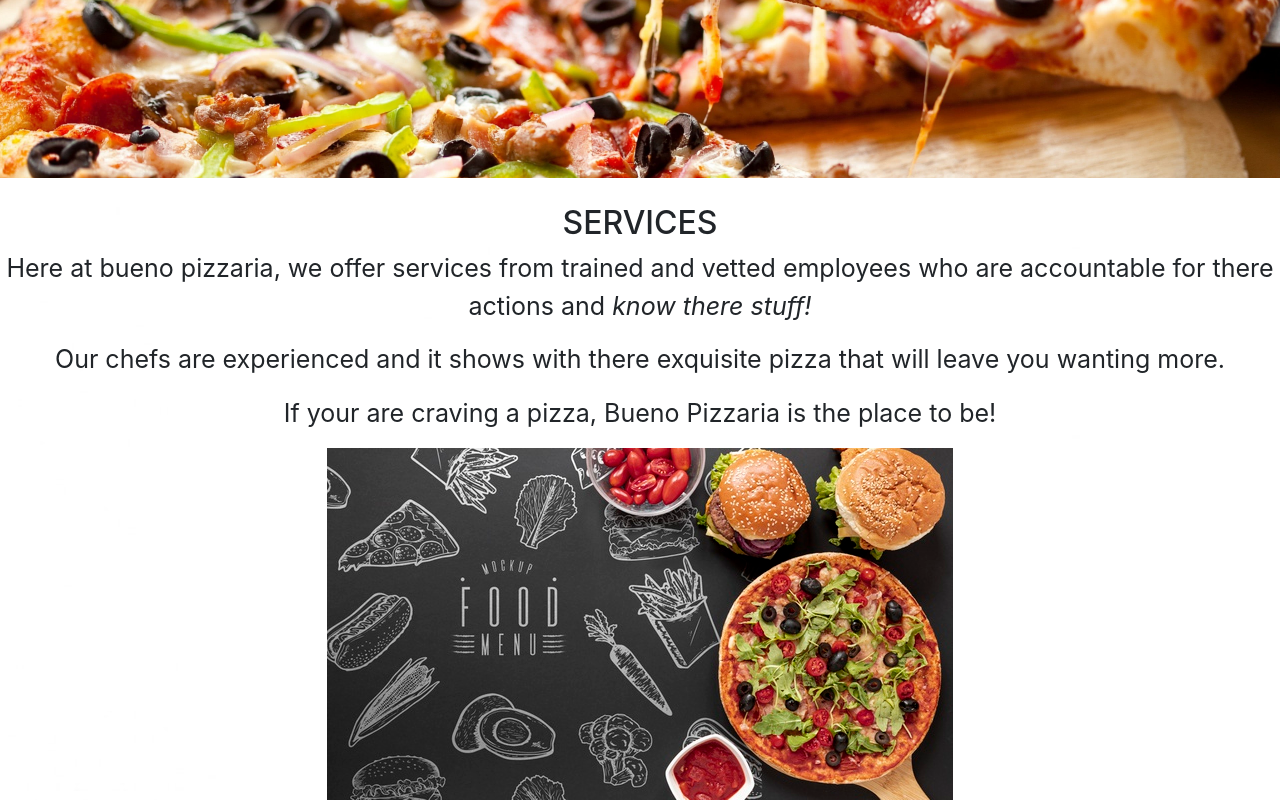
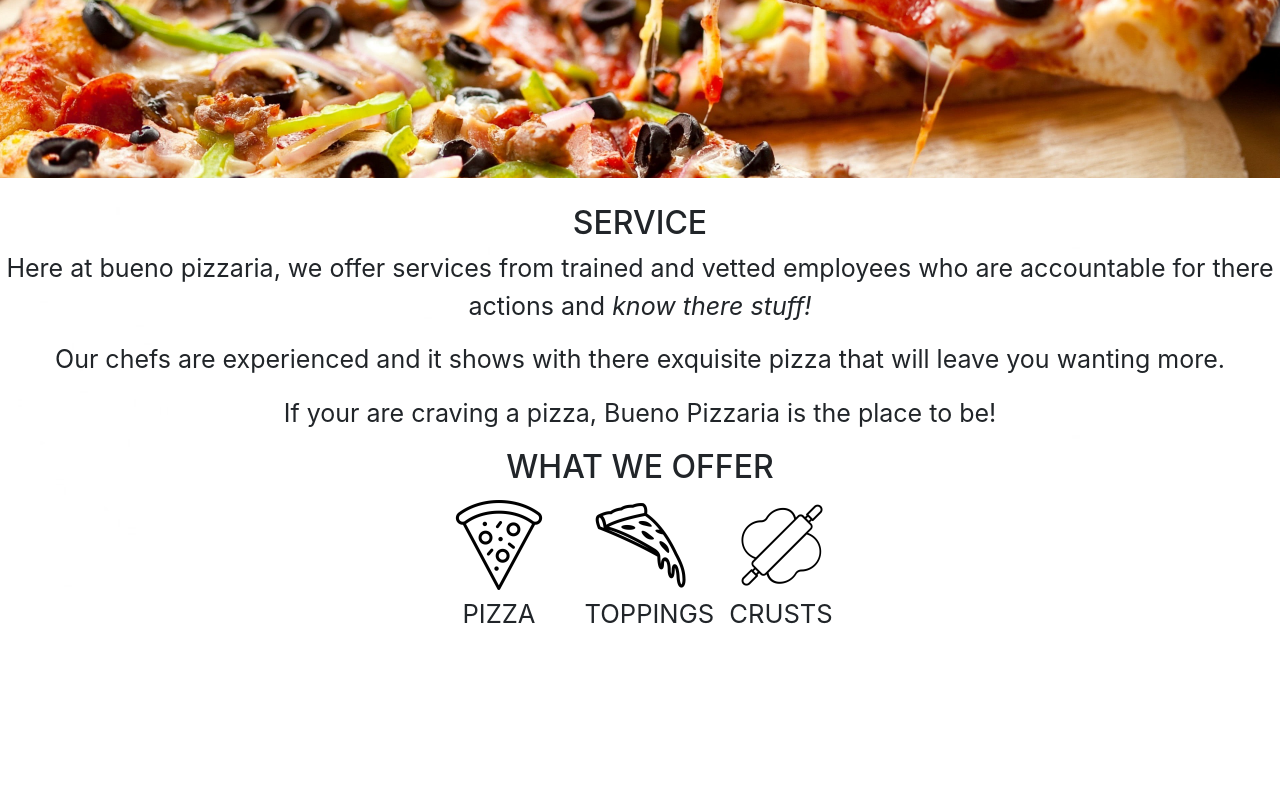
Before and after one commit to OwinoLucas/bueno-pizzaria, a plain HTML site: page index.html in a window 1280 px wide. Shown: the part 785-1585 px from the top of the page. After the commit the page ends 1434 px from the top, so only its background shows below. Drawn offline with Linux system fonts and the light colour scheme.

Commit message:
Add pizza,toppings and crusts icons

```diff
--- a/css/styles.css
+++ b/css/styles.css
@@ -45,3 +45,6 @@ body{
     font-size: 25px;
     margin-top: 2%;
 }
+.wwo{
+    display: inline-block;
+}
--- a/index.html
+++ b/index.html
@@ -16,21 +16,38 @@
         </div>
         <div class="jumbotron" style="background-image: url(pics/img5.jpg);">
           <h1>BUENO PIZZARIA</h1>
-            <h3><span class="motto">Mmmmmmmhh...Its BUENO!!</span></h3>
+          <h3><span style="font-family: Verdana, Geneva, Tahoma, sans-serif;" class="motto">Mmmmmmmhh...Its BUENO!!</span></h3>
         </div>
           <p>Here at <strong>Bueno Pizzaria</strong> we offer delicious pizzas that comes with quality service to any and all customers.</p>
           <p>We offer a variety of pizza and pizza sizes with even more variety of toppings to make sure we satisfy you're pizza desires.</p>
 
         <div class="head"> </div>
         <div class="service">
-        <h2>SERVICES</h2>
+          <h2>SERVICE</h2>
           <p>Here at bueno pizzaria, we offer services from trained and vetted employees who are accountable for there actions and <em>know there stuff!</em></p>
           <p>Our chefs are experienced and it shows with there exquisite pizza that will leave you wanting more.</p>
           <p>If your are craving a pizza, Bueno Pizzaria is the place to be!</p>
         </div>
-        <div class="pic">
-            <img src="pics/top-view-fast-food-black-background-mock-up_23-2148321326.jpg">
+        <div class="wwo">
+            <h2>WHAT WE OFFER</h2>
+            <div class="row">
+              <div class="col-md-4">
+                  <img src="pics/unnamed (1).png" width="100">
+                  <p>PIZZA</p>
               </div>
+              <div class="col-md-4">
+                  <img src="pics/f3610d258fdcc2e649c9197ae72fa1a1.png" width="100">
+                  <p>TOPPINGS</p>
+              </div>
+              <div class="col-md-4">
+                  <img src="pics/964566-200 (1).png" width="100">
+                  <p>CRUSTS</p>
+              </div>
+            </div>
+
+
+        </div>
+
 
     </body>
 </html>
```
Also changed, not shown: pics/964566-200 (1).png (added), pics/964566-200.png (added), pics/f3610d258fdcc2e649c9197ae72fa1a1.png (added), pics/istockphoto-905771054-1024x1024.jpg (added), pics/kisspng-pizza-take-out-computer-icons-icon-design-5ae87fee5fe842.4154343115251865423928.jpg (added), pics/pizza--v1.png (added), pics/pizza-slice-pepperoni-flat-vector-260nw-356639129.webp (added), pics/unnamed (1).png (added). Lines whose indentation alone changed are shown as unchanged.
